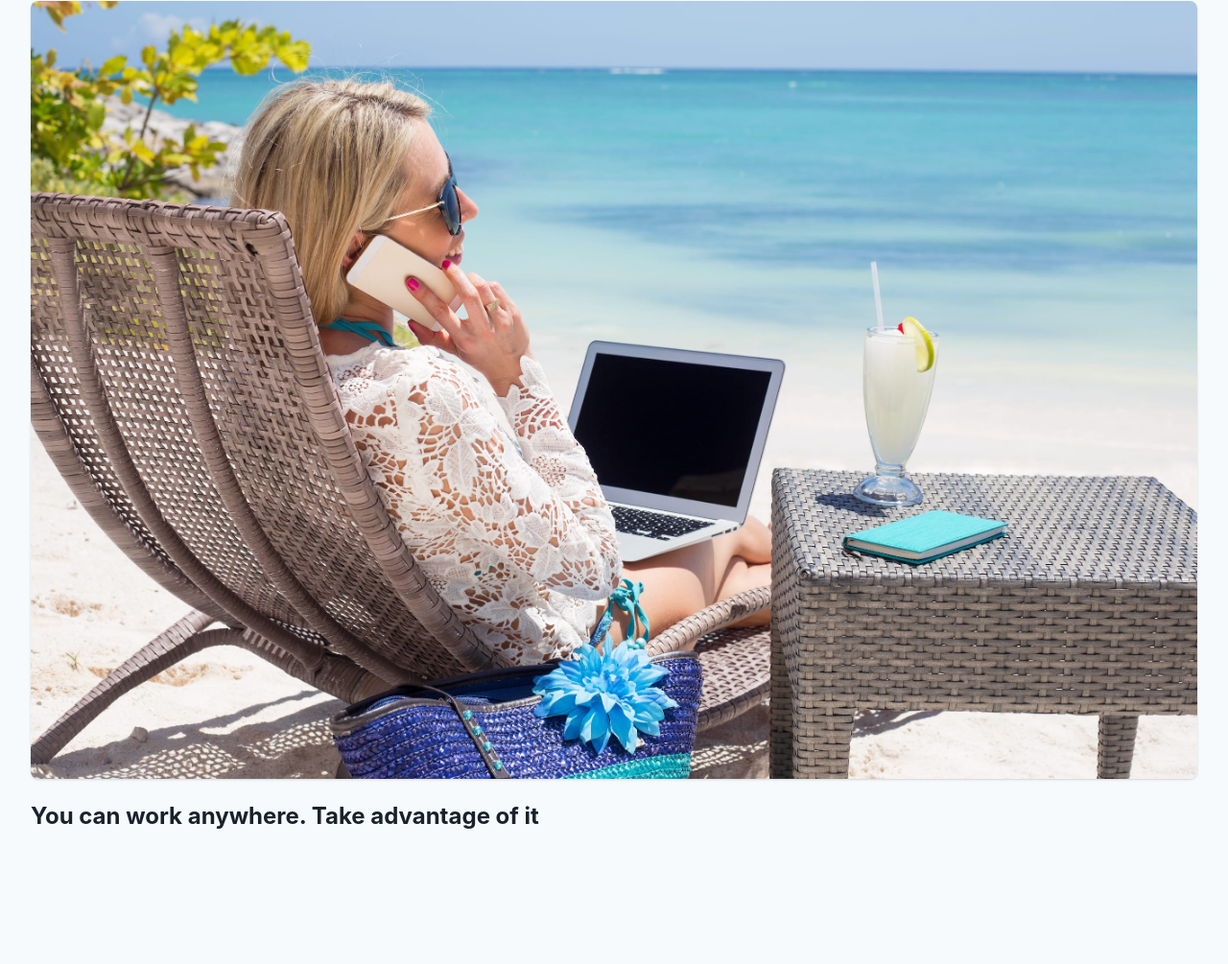
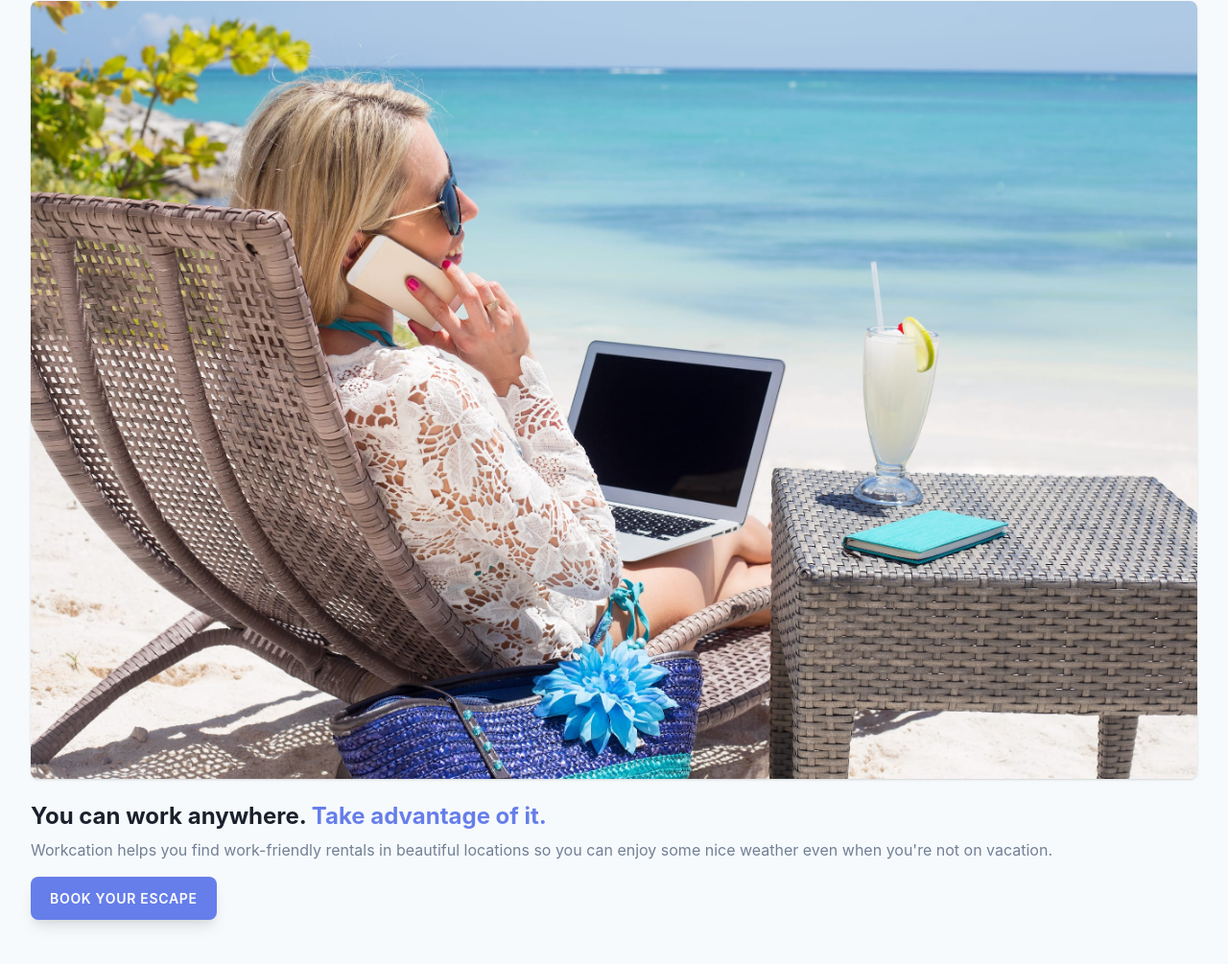
Before and after one commit to kxdang/tailwind-css, a website: page public/index.html in a window 1280 px wide. Shown: the part 111-1116 px from the top of the page at 96% size. Before the commit the page ends 1025 px from the top, so only its background shows below. Drawn offline with Linux system fonts and the light colour scheme.

Commit message:
completed tailwind exercise initial example

```diff
--- a/public/index.html
+++ b/public/index.html
@@ -1,6 +1,8 @@
 <html>
   <head>
-    <meta />
+    <meta charset="UTF-8" />
+    <meta name="viewport" content="width=device-width, inital-scale=1.0" />
+    <meta http-equiv="X-UA-Compatible" content="ie-edge" />
     <title>Document</title>
     <link rel="stylesheet" href="/build/tailwind.css" />
     <body class="bg-gray-100">
@@ -12,8 +14,20 @@
           alt="Woman Workcationing"
         />
         <h1 class="mt-6 text-2xl font-bold text-gray-900 leading-tight">
-          You can work anywhere. Take advantage of it
+          You can work anywhere.
+          <span class="text-indigo-500">Take advantage of it.</span>
         </h1>
+        <p class="mt-2 text-gray-600">
+          Workcation helps you find work-friendly rentals in beautiful locations
+          so you can enjoy some nice weather even when you're not on vacation.
+        </p>
+        <div class="mt-4">
+          <a
+            href="#"
+            class="inline-block bg-indigo-500 text-white px-5 py-3 rounded-lg shadow-lg uppercase tracking-wider font-semibold text-sm"
+            >Book your escape</a
+          >
+        </div>
       </div>
     </body>
   </head>
```
